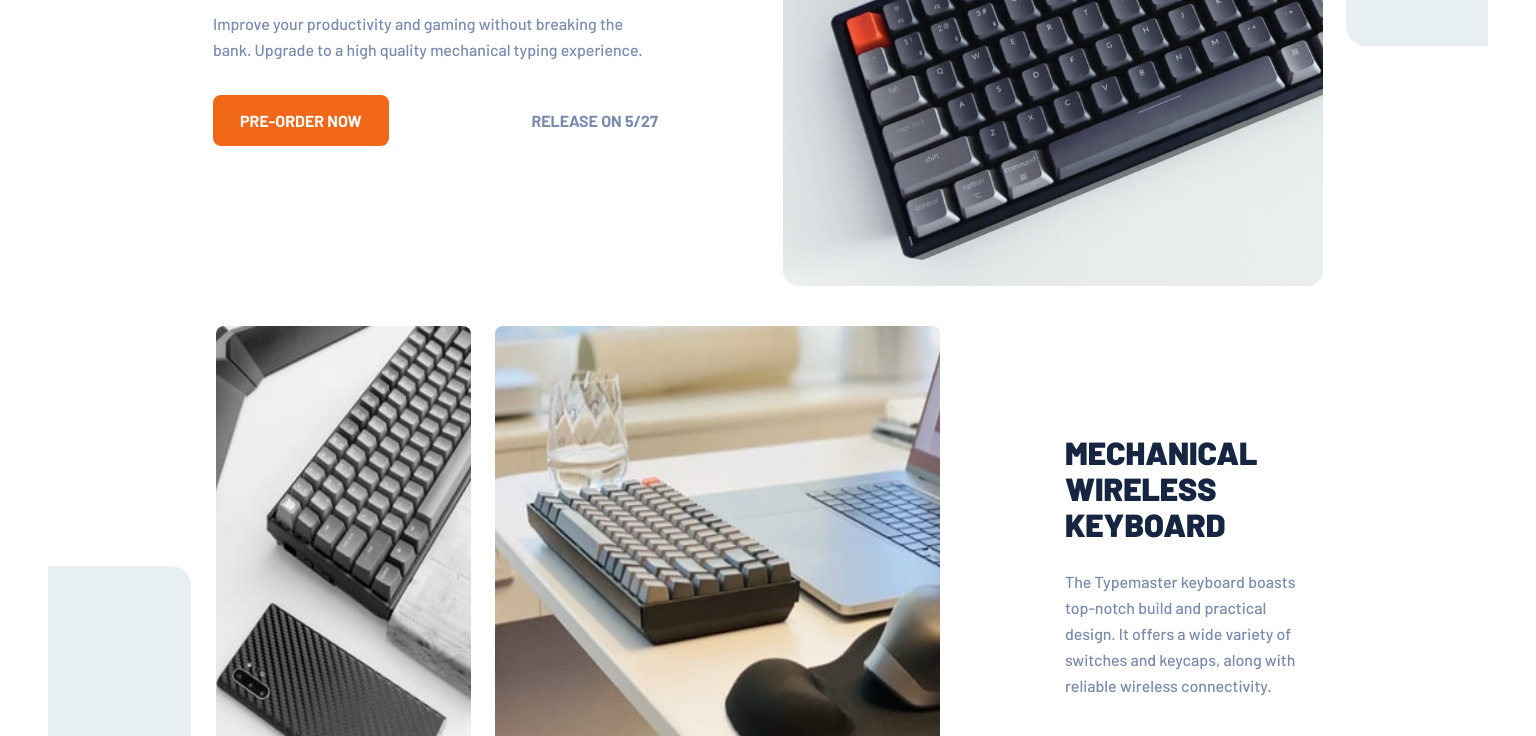
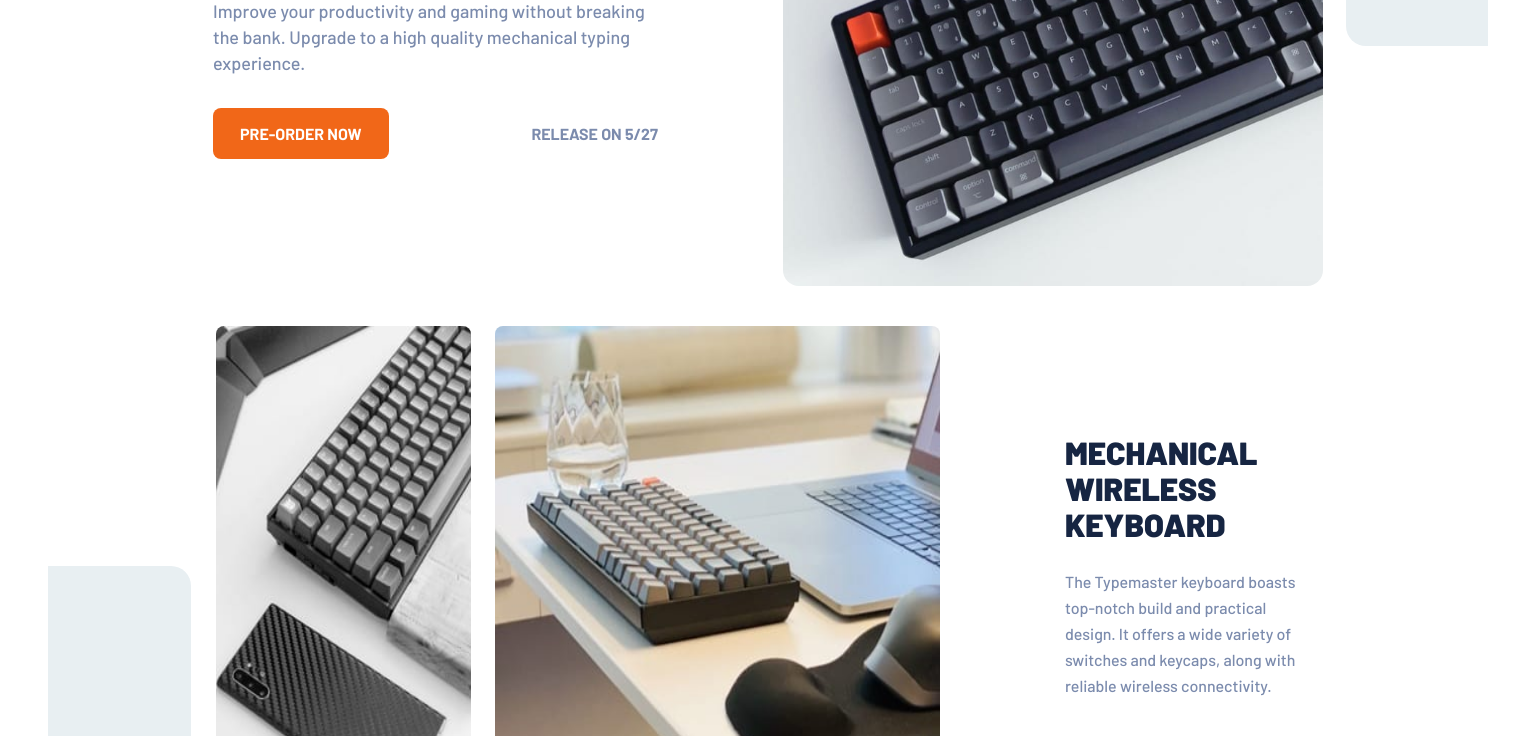
Before and after one commit to GuyNamedEJ/Typemaster-pre-launch-landing-page, a plain HTML site: page index.html in a window 1536 px wide. Shown: the part 364-1100 px from the top of the page. Drawn offline with Linux system fonts and the light colour scheme.

Commit message:
update hero font size

```diff
--- a/style.css
+++ b/style.css
@@ -280,6 +280,10 @@ header{
         position: relative;
     }
 
+    .hero-content > .text{
+        font-size: 18px;
+    }
+
     .hero-img{
         width: 540px;
         position: static;
```
